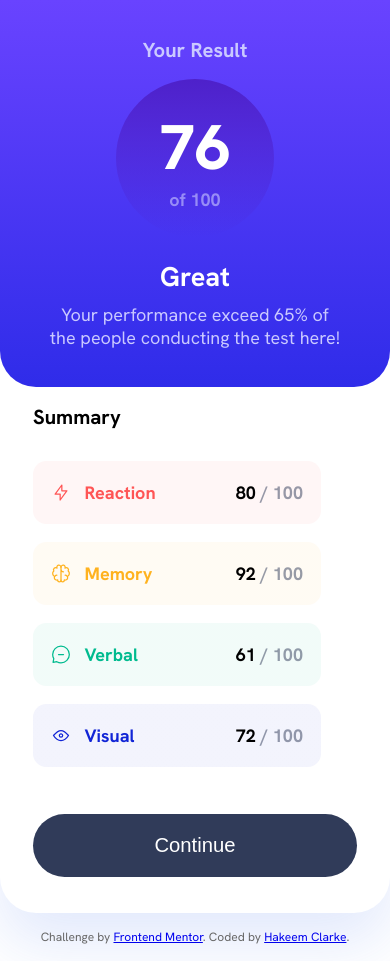
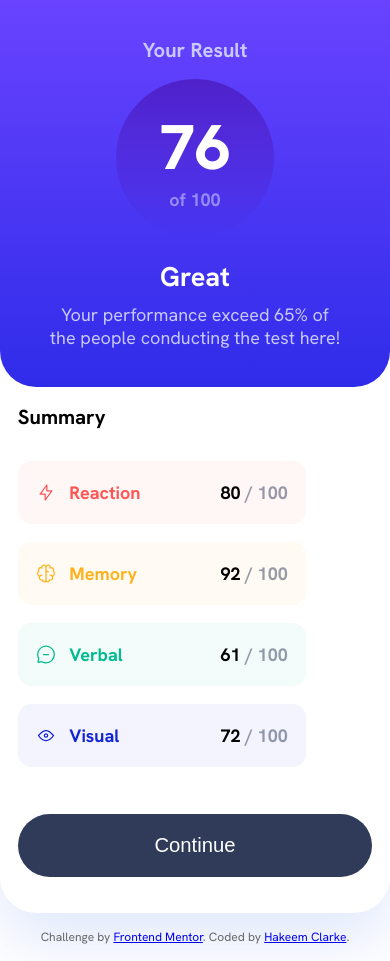
Before and after one commit to hakeem-jc/results-summary, a React (Vite) app: page / in a window 390 px wide. Built offline with nearby package versions, Linux system fonts and the light colour scheme.

Commit message:
Update button on mobile

```diff
--- a/src/App.css
+++ b/src/App.css
@@ -132,6 +132,11 @@
         padding-bottom: 2rem;
     }
 
+    .results__summary button {
+        width: 19.6875rem;
+        height: 3.5rem;
+    }
+
     .results__title {
         font-size: 1.125rem;
     }
```
